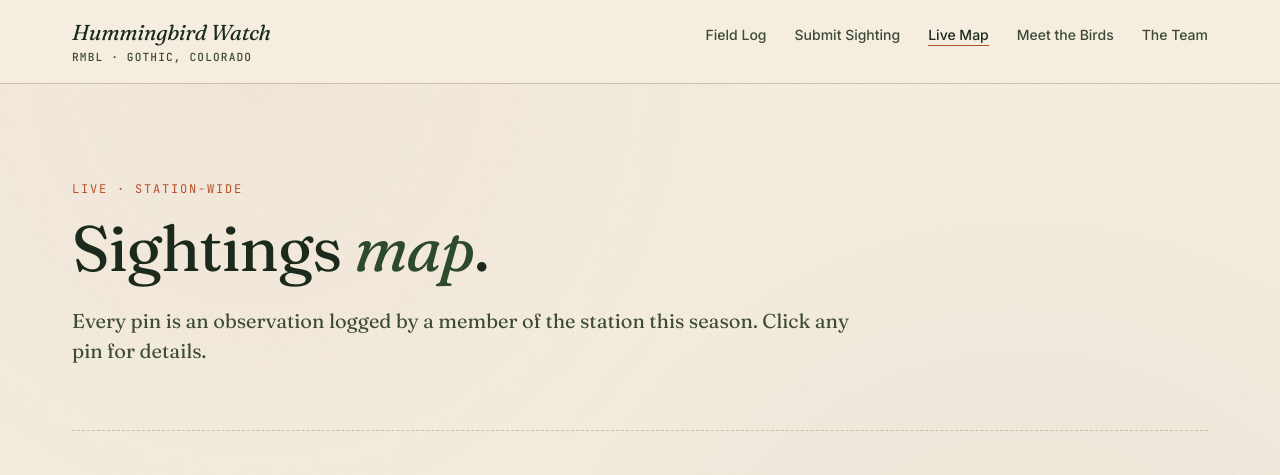
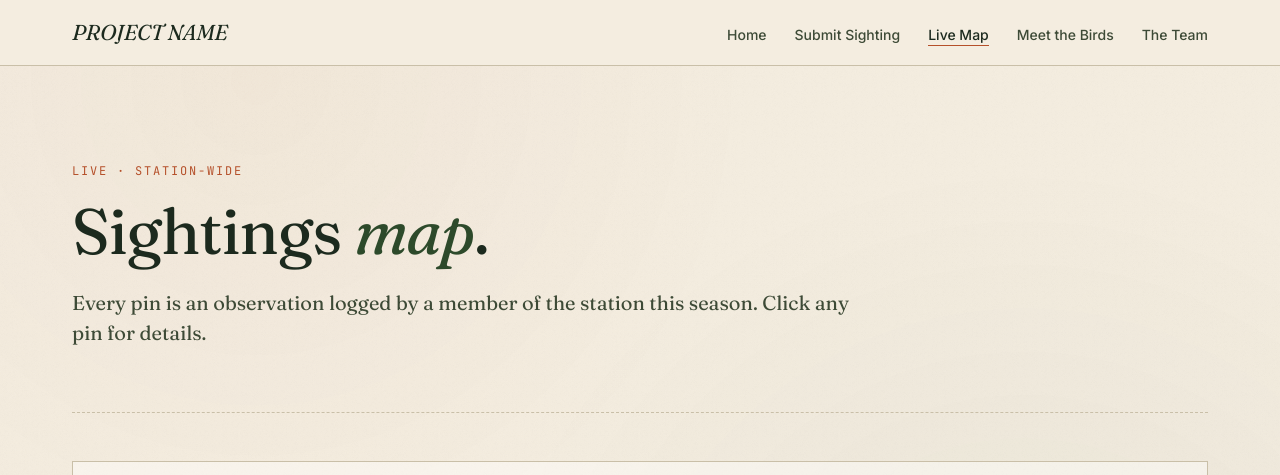
Before and after one commit to kyfialko/hummer_tracker, a plain HTML site: page map.html in a window 1280 px wide. Shown: the top 475 px of the page. Drawn offline with nearby package versions, Linux system fonts and the light colour scheme.

Commit message:
Update map.html

```diff
--- a/map.html
+++ b/map.html
@@ -3,7 +3,7 @@
 <head>
   <meta charset="UTF-8">
   <meta name="viewport" content="width=device-width, initial-scale=1.0">
-  <title>Live Map — RMBL Hummingbird Watch</title>
+  <title>Live Map — PROJECT NAME</title>
   <link rel="stylesheet" href="css/style.css">
   <link rel="stylesheet" href="https://unpkg.com/leaflet@1.9.4/dist/leaflet.css">
   <style>
@@ -45,11 +45,11 @@
 <nav class="nav">
   <div class="nav-inner">
     <div class="nav-brand">
-      Hummingbird Watch
-      <small>RMBL · Gothic, Colorado</small>
+      PROJECT NAME
+      <small></small>
     </div>
     <ul class="nav-links">
-      <li><a href="index.html">Field Log</a></li>
+      <li><a href="index.html">Home</a></li>
       <li><a href="submit.html">Submit Sighting</a></li>
       <li><a href="map.html">Live Map</a></li>
       <li><a href="birds.html">Meet the Birds</a></li>
@@ -78,7 +78,7 @@
 </main>
 
 <footer class="footer">
-  Rocky Mountain Biological Laboratory · Field season 2026
+  Stoddard Lab · Field season 2026
 </footer>
 
 <script src="https://unpkg.com/leaflet@1.9.4/dist/leaflet.js"></script>
```
